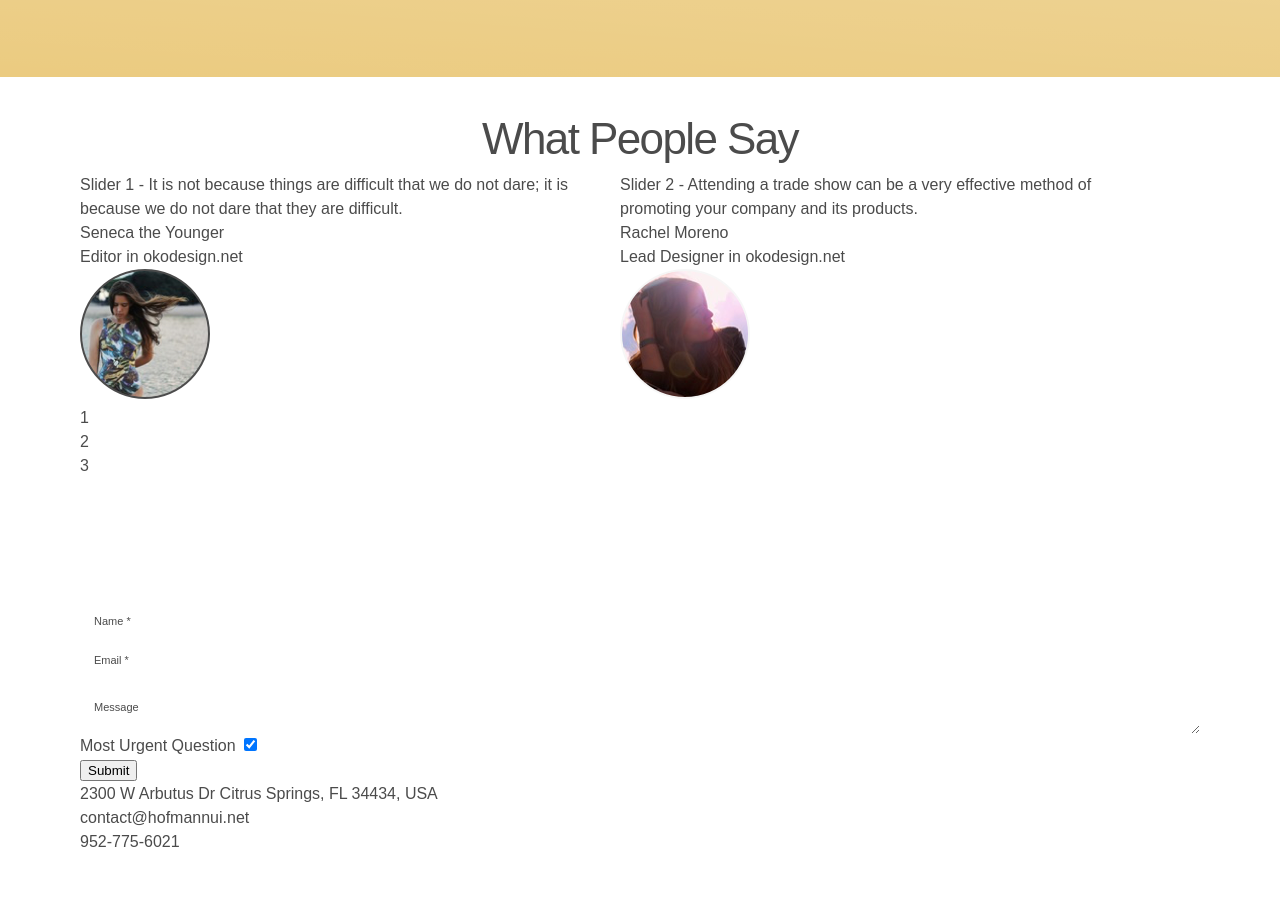
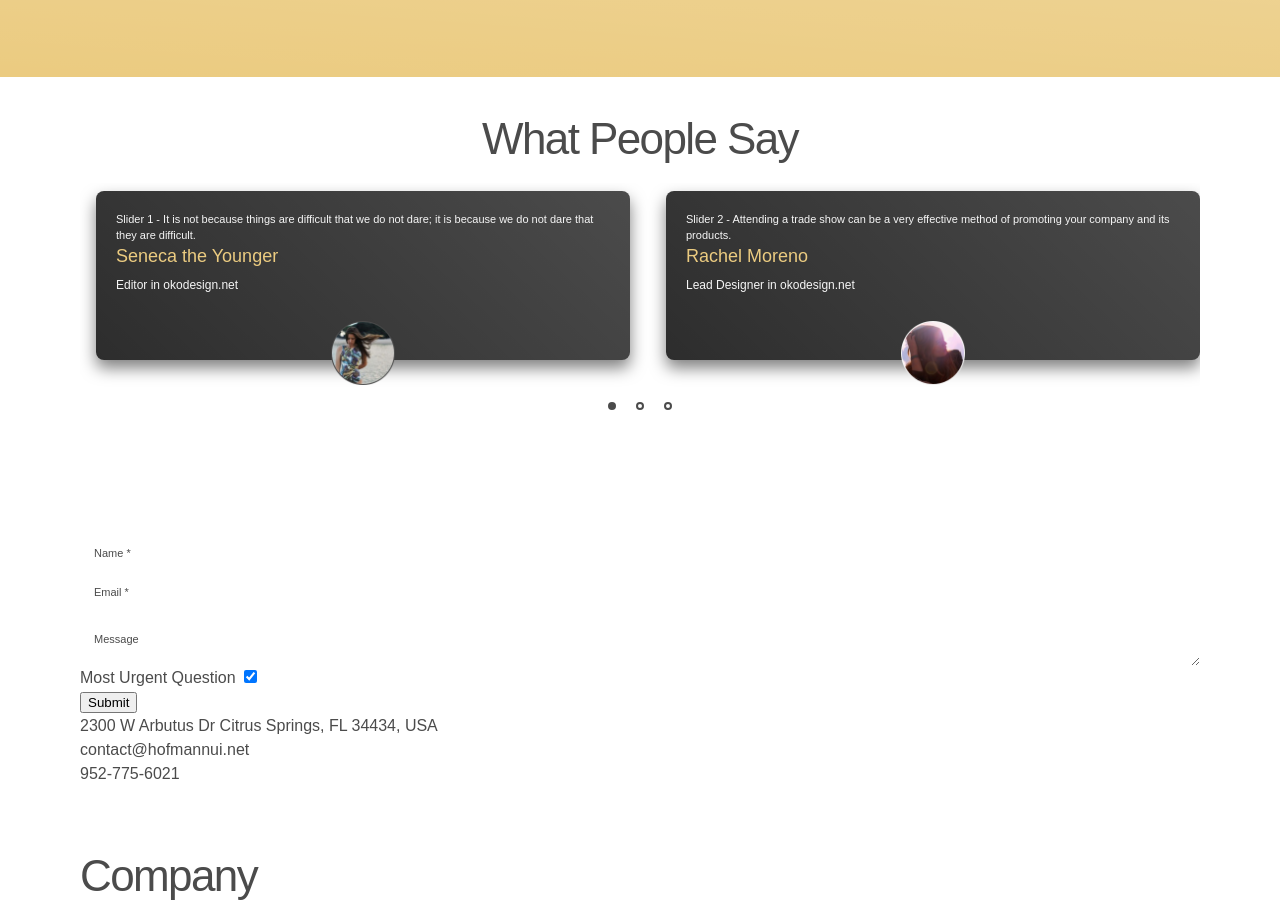
Before and after one commit to ksullivan-dev/hofmann, a website: page index.html in a window 1280 px wide. Shown: the part 4035-4945 px from the top of the page. Drawn offline with Linux system fonts and the light colour scheme.

Commit message:
People slider

```diff
--- a/index.html
+++ b/index.html
@@ -193,54 +193,67 @@
         </section>
         <section class="layout__people-slider">
             <div class="width-container">
-                <h2 class="section__title section__title--dark">What People Say</h2>
+                <h2 class="section__title section__title--dark section__title--large-screen">What People Say</h2>
+                <h2 class="section__title section__title--dark section__title--small-screen">Testimonials</h2>
                 <ul class="slider slider--people">
                     <li class="slide slide--people">
+                        <div class="slide--inner">
                             <p class="people-slide__text">Slider 1 - It is not because things are difficult that we do not dare; it is because we do not dare that they are difficult.</p>
                             <p class="people-slide__name">Seneca the Younger</p>
                             <p class="people-slide__title">Editor in okodesign.net</p>
                             <div class="people-slide__image">
                                 <img src="/images/person1.png" />
                             </div>
+                        </div>
                     </li>
                     <li class="slide slide--people">
+                        <div class="slide--inner">
                             <p class="people-slide__text">Slider 2 - Attending a trade show can be a very effective method of promoting your company and its products.</p>
                             <p class="people-slide__name">Rachel Moreno</p>
                             <p class="people-slide__title">Lead Designer in okodesign.net</p>
                             <div class="people-slide__image">
                                 <img src="/images/person2.png" />
                             </div>
+                        </div>
                     </li>
                     <li class="slide slide--people">
+                        <div class="slide--inner">
                             <p class="people-slide__text">Slider 3 - Attending a trade show can be a very effective method of promoting your company and its products.</p>
                             <p class="people-slide__name">Rachel Moreno</p>
                             <p class="people-slide__title">Lead Designer in okodesign.net</p>
                             <div class="people-slide__image">
                                 <img src="/images/person2.png" />
                             </div>
+                        </div>
                     </li>
                     <li class="slide slide--people">
+                        <div class="slide--inner">
                             <p class="people-slide__text">Slider 4 - It is not because things are difficult that we do not dare; it is because we do not dare that they are difficult.</p>
                             <p class="people-slide__name">Seneca the Younger</p>
                             <p class="people-slide__title">Editor in okodesign.net</p>
                             <div class="people-slide__image">
                                 <img src="/images/person1.png" />
                             </div>
+                        </div>
                     </li>
                     <li class="slide slide--people">
+                        <div class="slide--inner">
                             <p class="people-slide__text">Slider 5 - It is not because things are difficult that we do not dare; it is because we do not dare that they are difficult.</p>
                             <p class="people-slide__name">Seneca the Younger</p>
                             <p class="people-slide__title">Editor in okodesign.net</p>
                             <div class="people-slide__image">
                                 <img src="/images/person1.png" />
                             </div>
+                        </div>
                     </li>
                     <li class="slide slide--people">
+                        <div class="slide--inner">
                             <p class="people-slide__text">Slider 6 - Attending a trade show can be a very effective method of promoting your company and its products.</p>
                             <p class="people-slide__name">Rachel Moreno</p>
                             <p class="people-slide__title">Lead Designer in okodesign.net</p>
                             <div class="people-slide__image">
                                 <img src="/images/person2.png" />
+                            </div>
                         </div>
                     </li>
                 </ul>
--- a/js/script.js
+++ b/js/script.js
@@ -8,13 +8,14 @@ var doubleOptions = {
     minSlides: 2,
     maxSlides: 2,
     slideWidth: slideWidth,
-    slideMargin: 20,
+    slideMargin: 20
 };
 
 var singleOptions = {
     controls: false,
     auto: true,
     pause: 6000,
+    slideMargin: 20
 };
 
 $( document ).ready( function(){
@@ -40,7 +41,7 @@ $( window ).on( 'resize orientationchange', function() {
 function getDimensions(){
     var widthAvailable = $( '.layout__people-slider' ).find( '.width-container' ).width();
     siteWidth = $( 'body' ).width();
-    slideWidth = ( widthAvailable - 80 ) / 2;
+    slideWidth = widthAvailable / 2;
     doubleOptions.slideWidth = slideWidth;
 }
 
--- a/sass/layout-people-slider.scss
+++ b/sass/layout-people-slider.scss
@@ -1,2 +1,87 @@
+.slider--people {
+    display: flex;
+    margin-left: 8px;
+}
 .slide--people {
+    padding: 8px 8px 32px;
 }
+.slide--inner {
+    background: $darker-gray;
+    padding: 20px 20px 60px;
+    height: 100%;
+    box-sizing: border-box;
+    box-shadow: 0px 8px 16px 0px rgba(0,0,0,0.50);
+    border-radius: 8px;
+    background-image: linear-gradient(223deg, rgba(0,0,0,0.00) 0%, rgba(0,0,0,0.40) 100%);
+}
+.people-slide__text {
+    font-size: 11px;
+    color: $lighter-gray;
+    letter-spacing: 0px;
+    line-height: 16px;
+}
+.people-slide__name {
+    font-size: 18px;
+    color: $gold;
+    letter-spacing: 0px;
+}
+.people-slide__title {
+    font-size: 12px;
+    color: $lighter-gray;
+    letter-spacing: 0px;
+    line-height: 30px;
+}
+.people-slide__image {
+    position: absolute;
+    bottom: 0;
+    left: 50%;
+    transform: translate( -50%, 0 );
+    width: 64px;
+}
+
+// Layout specific bx overrides
+.layout__people-slider {
+    .bx-viewport {
+        //padding: 0 8px;
+        //margin: 0 -8px;
+    }
+    .bx-wrapper {
+        position: relative;
+        top: 10px;
+    }
+    .bx-pager {
+        display: flex;
+        justify-content: center;
+    }
+    .bx-pager-item {
+        margin: 10px;
+    }
+    .bx-pager-link {
+        text-indent: 120%;
+        overflow: hidden;
+        display: block;
+        height: 4px;
+        width: 4px;
+        border-radius: 50%;
+        border: 2px solid $darker-gray;
+        background: $white;
+        &.active {
+            background: $darker-gray;
+        }
+        &:not( .active ):hover {
+            transform: scale( 1.15 );
+        }
+    }
+}
+
+.section__title--large-screen {
+    display: none;
+}
+@media screen and ( min-width: 800px ) {
+    .section__title--large-screen {
+        display: block;
+    }
+    .section__title--small-screen {
+        display: none;
+    }
+}
```
Also changed, not shown: stylesheets/styles.css, 1 other file. Lines whose indentation alone changed are shown as unchanged.
